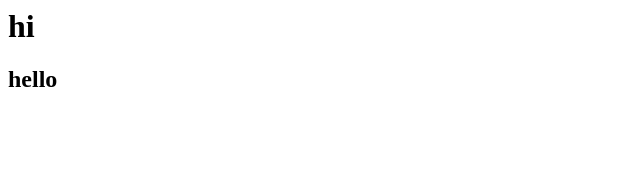
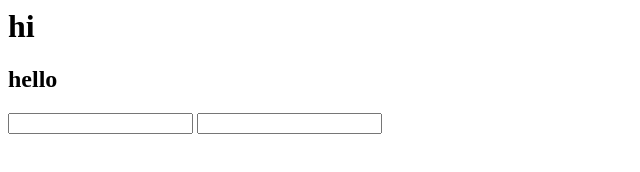
Before and after one commit to Dovly/MyApp, a plain HTML site: page index.html in a window 1280 px wide. Shown: the whole page, without its empty margins (0-640 px from the left). Drawn offline with Linux system fonts and the light colour scheme.

Commit message:
added new input

```diff
--- a/index.html
+++ b/index.html
@@ -8,5 +8,7 @@
 <body>
     <h1>hi</h1>
     <h2>hello</h2>
+    <input type="text">
+    <input type="text">
 </body>
 </html>
```
